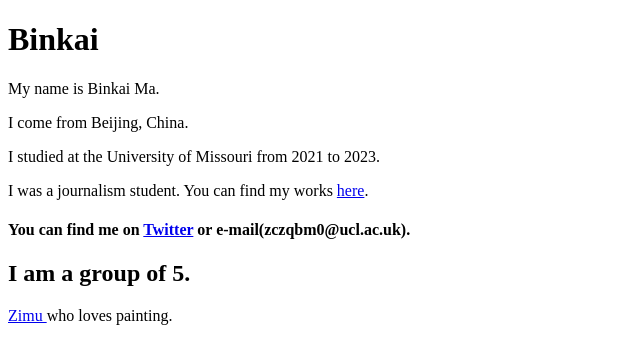
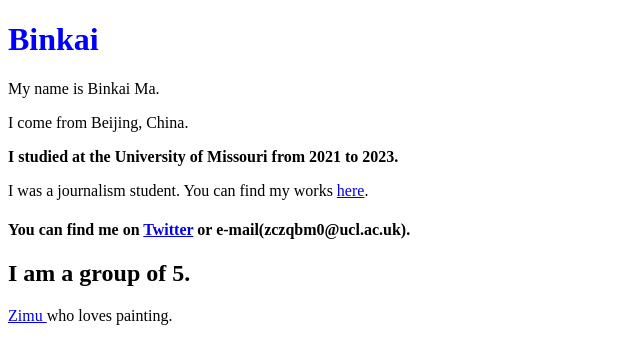
Before and after one commit to BinkaiMa/INST0018_23-24_zczqbm0, a plain HTML site: page index.html in a window 1280 px wide. Shown: the whole page, without its empty margins (0-640 px from the left). Drawn offline with Linux system fonts and the light colour scheme.

Commit message:
Update index.html

```diff
--- a/index.html
+++ b/index.html
@@ -4,12 +4,12 @@
  <title>Binkai</title>
 </head>
 <body>
- <h1>Binkai</h1>
+ <h1 style="color: blue;">Binkai</h1>
  <p>My name is Binkai Ma. </p>
 
  <p>I come from Beijing, China. </p>
 
- <p> I studied at the University of Missouri from 2021 to 2023.</p>
+ <p style="font-weight: bold;"> I studied at the University of Missouri from 2021 to 2023.</p>
 
  <p> I was a journalism student. You can find my works <a href="https://www.columbiamissourian.com/users/profile/kevin%20ma/"> here</a>.</p>
 
```
